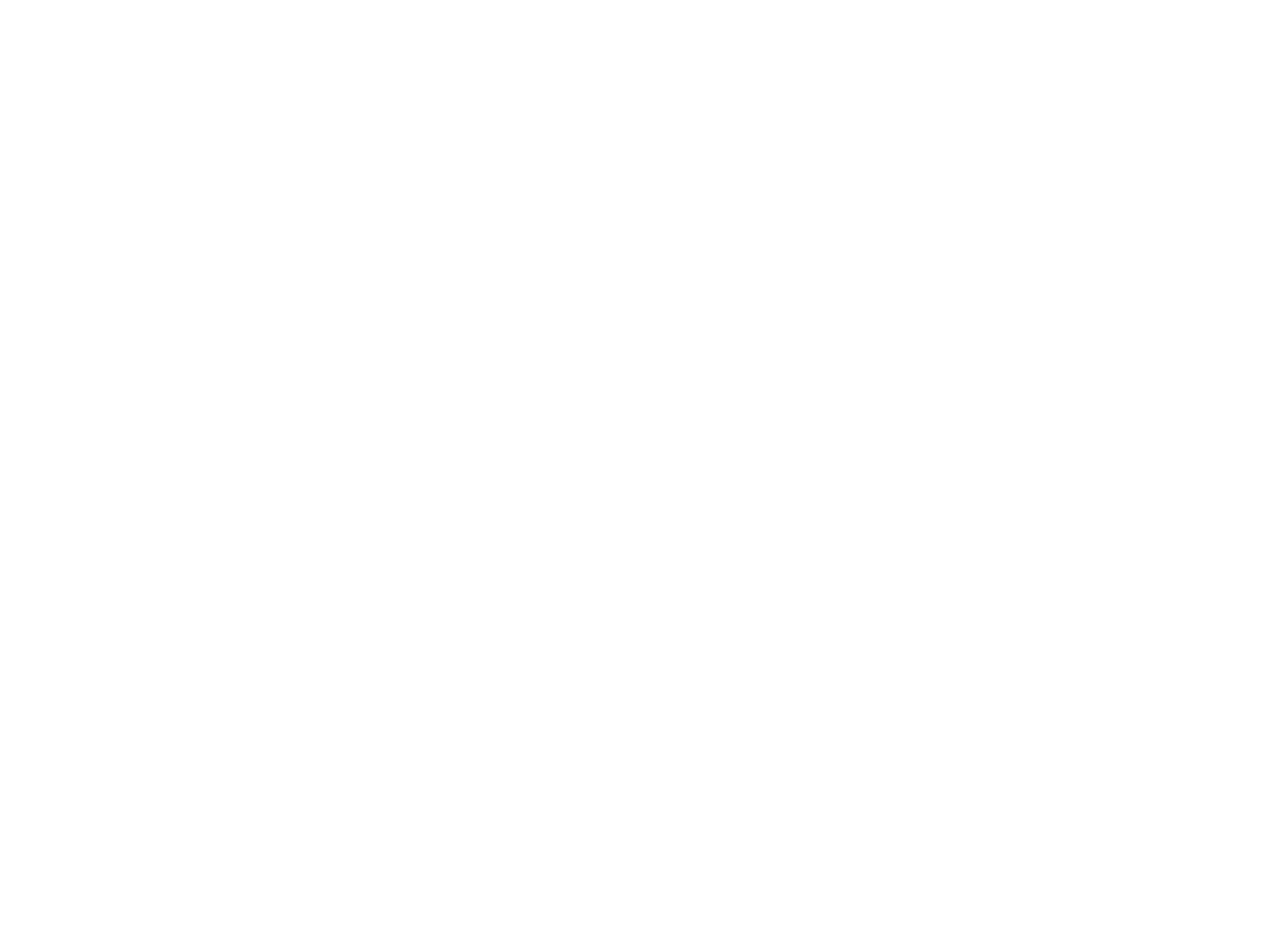
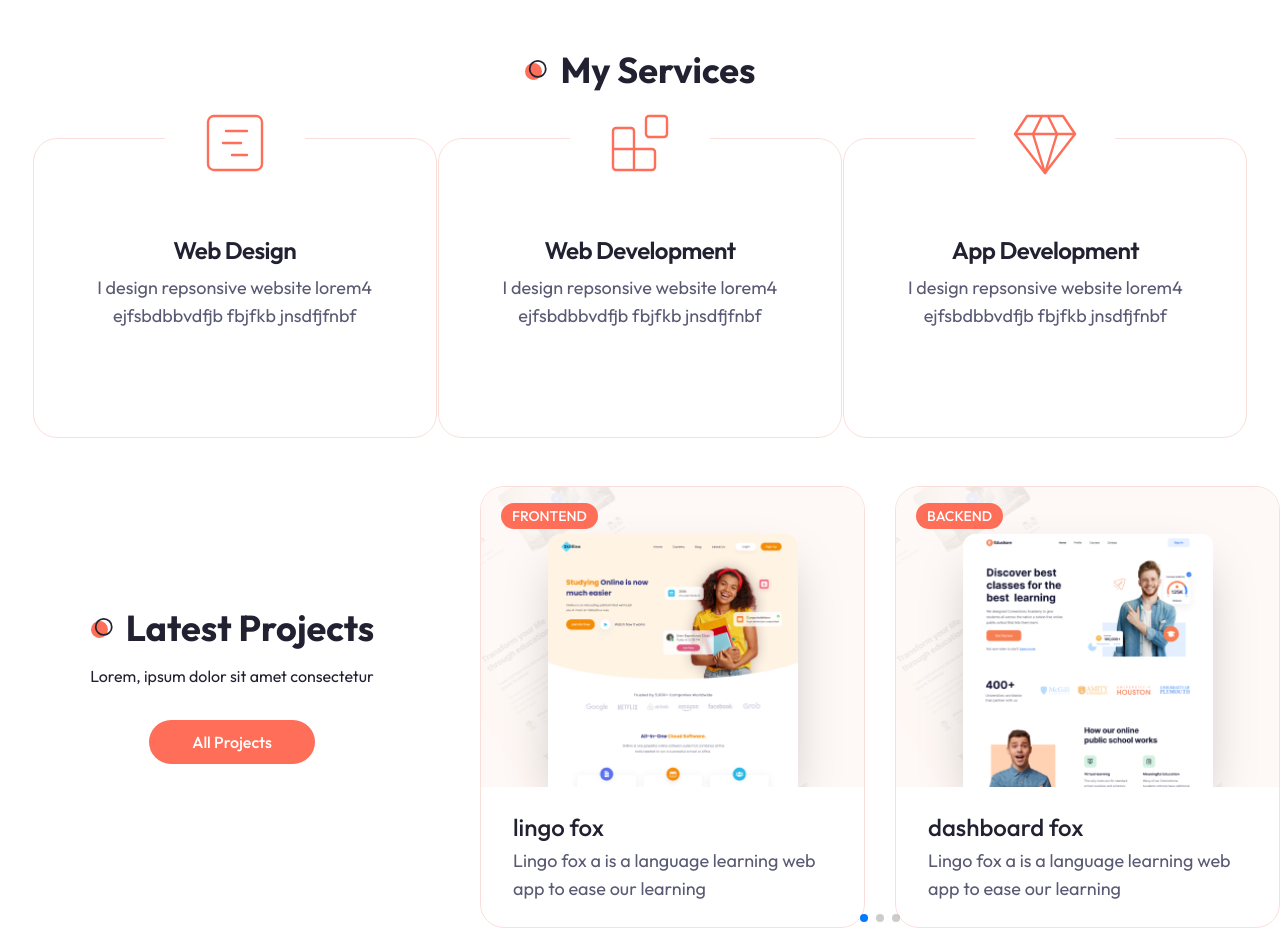
Before and after one commit to imran-binhasan/portfolio-v0, a Next.js app: page / in a window 1280 px wide. Shown: the part 1500-2436 px from the top of the page. Before the commit the page ends 1550 px from the top, so only its background shows below. Built offline with nearby package versions, Linux system fonts and the light colour scheme.

Commit message:
update about section and add works section

```diff
--- a/app/page.jsx
+++ b/app/page.jsx
@@ -1,11 +1,15 @@
 import Hero from "@/components/Hero";
 import About from "@/components/About";
+import Services from "@/components/ui/Services";
+import Work from "@/components/Work";
 
 export default function Home() {
   return (
     <main className="h-[1200px]">
       <Hero/>
       <About/>
+      <Services/>
+      <Work/>
     </main>
   );
 }
--- /dev/null
+++ b/components/ProjectCard.jsx
@@ -0,0 +1,45 @@
+import Link from "next/link";
+import { Badge } from "./ui/badge";
+import { Card, CardHeader } from "./ui/card";
+import Image from "next/image";
+import { Link2Icon,Github } from "lucide-react";
+const ProjectCard = ({ project }) => {
+  console.log({ project });
+  return (
+    <Card className="group overflow-hidden relative">
+      <CardHeader className="p-0">
+        <div className="relative w-full h-[300px] flex items-center justify-center bg-tertiary dark:bg-secondary/40 lg:bg-work_project_bg_light lg:dark:bg-work_project_bg_dark lg:bg-[110%] bg-no-repeat overflow-hidden">
+          <Image
+            className="absolute bottom-0 shadow-2xl"
+            width={250}
+            priority
+            height={250}
+            alt={`${project.name}`}
+            src={project.image}
+          />
+          <div className="flex justify-center gap-x-4">
+            <Link
+            className="bg-secondary w-[45px] h-[45px] rounded-full flex justify-center items-center scale-0 opacity-0 group-hover:scale-100 group-hover:opacity-90 transition-all duration-300"
+            href={project.link}>
+            <Link2Icon className="text-white"/>
+            </Link>
+            <Link
+            className="bg-secondary w-[45px] h-[45px] rounded-full flex justify-center items-center scale-0 opacity-0 group-hover:scale-100 group-hover:opacity-90 transition-all duration-300"
+            href={project.github}>
+            <Github className="text-white"/>
+            </Link>
+          </div>
+        </div>
+      </CardHeader>
+      <div className="w-full px-8 py-6">
+        <Badge className="uppercase text-sm font-medium mb-2 absolute top-4 left-5">
+          {project.category}
+        </Badge>
+        <h4 className="mb-1 text-2xl font-medium">{project.name}</h4>
+        <p className="text-muted-foreground text-lg">{project.description}</p>
+      </div>
+    </Card>
+  );
+};
+
+export default ProjectCard;
--- /dev/null
+++ b/components/Work.jsx
@@ -0,0 +1,86 @@
+'use client'
+
+import Link from "next/link";
+import { Button } from "./ui/button";
+import { Swiper, SwiperSlide } from "swiper/react";
+import 'swiper/css';
+import 'swiper/css/pagination';
+import { Pagination } from 'swiper/modules';
+import ProjectCard from "./ProjectCard";
+
+const projectData = [
+    {
+        image: '/work/3.png',
+        category: 'frontend',
+        name:'lingo fox',
+        description: 'Lingo fox a is a language learning web app to ease our learning',
+        link: '/',
+        github: '/'
+    },
+     {
+        image: '/work/1.png',
+        category: 'backend',
+        name:'dashboard fox',
+        description: 'Lingo fox a is a language learning web app to ease our learning',
+        link: '/',
+        github: '/'
+    },
+    {
+        image: '/work/4.png',
+        category: 'fullstack',
+        name:'nestivo',
+        description: 'Lingo fox a is a language learning web app to ease our learning',
+        link: '/',
+        github: '/'
+    },
+     {
+        image: '/work/2.png',
+        category: 'fullstack',
+        name:'visa glide',
+        description: 'Lingo fox a is a language learning web app to ease our learning',
+        link: '/',
+        github: '/'
+     },
+
+
+]
+
+const Work = () => {
+
+
+
+  return (
+    <section className="relative mb-12 xl:mb-48">
+        <div className="container mx-auto">
+            <div className=" max-w-[400px] mx-auto lg:mx-0 text-center lg:text-left mb-10 lg:h-[400px] flex flex-col justify-center lg:items-start">
+                <h2 className="section-title mb-4 mx-auto">Latest Projects</h2>
+                <p className="mb-8 subtitle mx-auto">Lorem, ipsum dolor sit amet consectetur</p>
+                <Link className='mx-auto text-center' href='/projects'>
+                <Button >All Projects</Button>
+                </Link>
+            </div>
+            {/* Slider */}
+            <div className="lg:max-w-[800px] lg:absolute right-0 top-0">
+                <Swiper className='h-[450px]'
+                slidesPerView={1} breakpoints={{
+                    640: {
+                        slidesPerView: 2
+                    },
+                }}
+                spaceBetween = {30}
+                modules={[Pagination]}
+                pagination ={{clickable: true}}
+                >
+                    {projectData.slice(0,4).map((project,index) => {
+                        return <SwiperSlide key={index}>
+                            <ProjectCard project={project}/>
+                        </SwiperSlide>
+                    })}
+                </Swiper>
+            </div>
+        </div>
+    </section>
+  )
+}
+
+export default Work
--- /dev/null
+++ b/components/ui/Services.jsx
@@ -0,0 +1,59 @@
+
+
+import {Card,
+    CardContent,
+    CardDescription,
+    CardHeader,
+    CardTitle,
+
+} from '@/components/ui/card'
+import { Blocks, GanttChartSquare, Gem } from 'lucide-react';
+const servicesData = [
+    {
+        icon: <GanttChartSquare size={72} strokeWidth={0.8}/>,
+        title: 'Web Design',
+        description: 'I design repsonsive website lorem4 ejfsbdbbvdfjb fbjfkb  jnsdfjfnbf'
+    },
+    {
+        icon: <Blocks size={72} strokeWidth={0.8}/>,
+        title: 'Web Development',
+        description: 'I design repsonsive website lorem4 ejfsbdbbvdfjb fbjfkb  jnsdfjfnbf'
+    },
+    {
+        icon: <Gem size={72} strokeWidth={0.8}/>,
+        title: 'App Development',
+        description: 'I design repsonsive website lorem4 ejfsbdbbvdfjb fbjfkb  jnsdfjfnbf'
+    },
+]
+
+
+const Services = () => {
+    return (
+        <section className='mb-12 lg:mb-26'>
+            <div className="container mx-auto">
+                <h2 className="section-title mb-12 lg:mb-18 text-center mx-auto">
+                    My Services
+                </h2>
+                <div className='grid lg:grid-cols-3 justify-center gap-y-12 lg:gap-y-8 mx-auto text-center'>
+                    {servicesData.map((item,index) => {
+                        return <Card className='w-full max-w-[404px] h-[300px] flex flex-col pt-12 pb-8 justify-center mx-auto items-center relative' key={index}>
+                            <CardHeader className='absolute text-primary -top-[60px]'>
+                                <div className='w-[140px] h-[80px]  bg-white dark:bg-background flex justify-center items-center'>{item.icon}</div>
+                            </CardHeader>
+                            <CardContent className='text-center'>
+                                <CardTitle className='mb-3'>
+                                    {item.title}
+                                </CardTitle>
+                                <CardDescription className='text-lg'>
+                                {item.description}
+                                </CardDescription>
+                            </CardContent>
+                        </Card>
+                    })}
+                </div>
+            </div>
+        </section>
+    );
+};
+
+export default Services;
--- a/components/ui/card.jsx
+++ b/components/ui/card.jsx
@@ -5,7 +5,7 @@
 const Card = React.forwardRef(({ className, ...props }, ref) => (
   <div
     ref={ref}
-    className={cn("rounded-lg border bg-card text-card-foreground shadow-sm", className)}
+    className={cn("rounded-[24px] border bg-background  text-card-foreground", className)}
     {...props} />
 ))
 Card.displayName = "Card"
--- a/tailwind.config.mjs
+++ b/tailwind.config.mjs
@@ -71,6 +71,8 @@
 			about_shape_dark: 'url(/about/shape-dark.svg)',
 			dots_light: 'url(/dots-light.svg)',
 			dots_dark: 'url(/dots-dark.svg)',
+			work_project_bg_light:'url(/work/project-bg-light.png)',
+			work_project_bg_dark:'url(/work/project-bg-dark.png)',
 		}
   	}
   },
```
